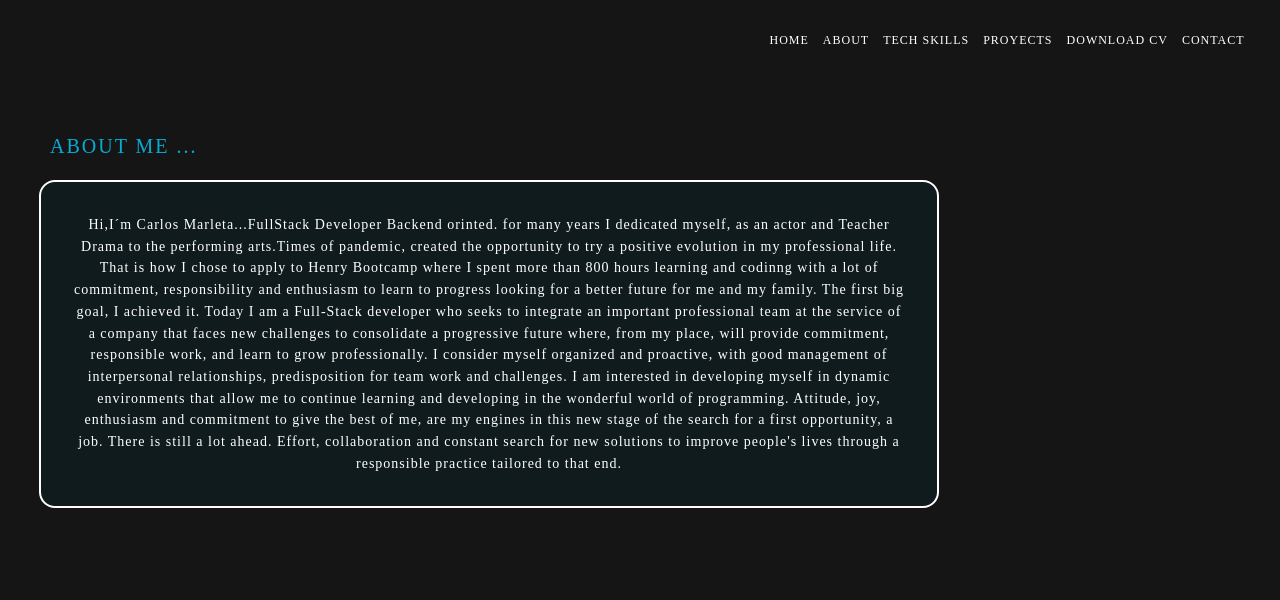
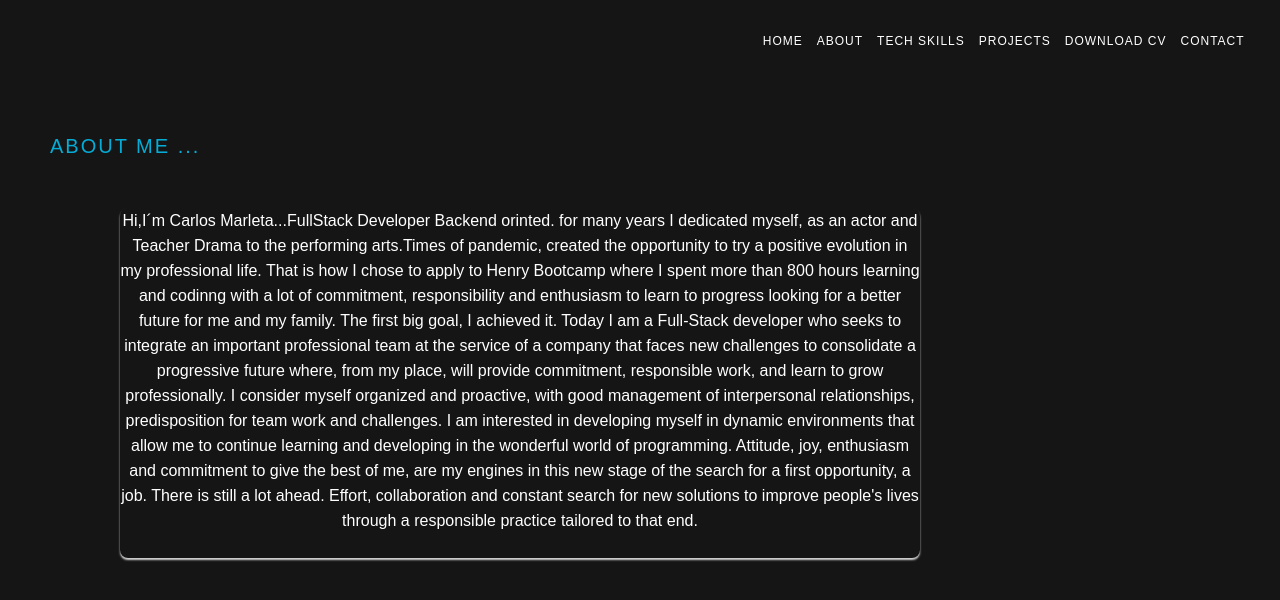
Before and after one commit to kinko7/My-Portfolio, a React (Create React App) app: page /me in a window 1280 px wide. Shown: the top 600 px of the page. Built offline with nearby package versions, Linux system fonts and the light colour scheme.

Commit message:
Styles Cards

```diff
--- a/src/Component/Contact/contact.css
+++ b/src/Component/Contact/contact.css
@@ -1,6 +1,6 @@
 .nav-2 {
 
-    font-family: 'Amatic SC', cursive;
+    font-family: 'Poppins', sans-serif;
     color: rgb(5, 172, 214);
     margin-top: 55px;
     font-size: 20px;
@@ -10,8 +10,7 @@
 }
 
 .re {
-
-    font-family: 'Amatic SC', cursive;
+    font-family: 'Poppins', sans-serif;
     color: rgb(255, 255, 255);
     margin-top: 55px;
     margin-left: -123px;
@@ -64,12 +63,12 @@
 
 .btn {
     display: flex;
-    color: rgb(10, 0, 0);
+    color: rgb(0, 0, 0);
     font-family: 'Amatic SC', cursive;
     padding: 5px;
     margin: 10px;
 
-    background-color: rgb(220, 185, 109);
+    background-color:rgb(69, 222, 243);
     cursor: pointer;
     border-radius: 4px;
 }
@@ -79,7 +78,7 @@
 
     cursor: pointer;
     background-color: none;
-    color: rgb(255, 255, 255)
+    color: rgb(0, 217, 255)
 }
 
 
--- a/src/Component/Home/home.css
+++ b/src/Component/Home/home.css
@@ -43,7 +43,7 @@ margin : 3px 0
 color:rgb(255, 255, 255);
 font-size:18px;
 letter-spacing: 5px;
-font-family: 'Amatic SC', cursive;
+font-family: 'Poppins', sans-serif;
 }
 
 /* Navbar Left */
@@ -52,7 +52,7 @@ display: flex;
 padding: 5px;
 margin:-20px;
 justify-content:end ;
-font-family: 'Amatic SC', cursive;
+font-family: 'Poppins', sans-serif;
 }
 
 
@@ -65,7 +65,7 @@ padding: 2px;
 color:rgb(255, 255, 255);
 font-size: 12px;
 letter-spacing: 1px;
-font-family: 'Amatic SC', cursive;
+font-family: 'Poppins', sans-serif;
 
 }
 
@@ -109,7 +109,7 @@ margin: 255px;
 margin-top: 90px;
 margin-left:10px;
 color:rgb(75, 75, 83);
-font-family: 'Amatic SC', cursive;
+font-family: 'Poppins', sans-serif;
 letter-spacing: 7px;
 }
 
@@ -118,6 +118,6 @@ font-size: 13px;
 margin-top: 300px;
 margin-left: 30px;
 color:rgb(255, 255, 255);
-font-family: 'Amatic SC', cursive;
+font-family: 'Poppins', sans-serif;
 letter-spacing: 7px;
 }
--- a/src/Component/Me.css
+++ b/src/Component/Me.css
@@ -17,51 +17,29 @@
     font-family: 'Open Sans Condensed', sans-serif;
 
     }
+    .containerrr  .cards{
+        width: 800px;
+        height: 350px;
+      border-radius: 8px;
+      box-shadow: 0 2px 2px rgba(250, 250, 250, 0.834);
+      transition: all 0.25s;
 
-    .let  {
-
-    padding: 4.5rem;
-    margin: 0;
-
-    background-blend-mode: multiply;
-    margin-left: 282px;
-    width:-150px;
-
-    }
-    .card {
-    width: 400px;
-    height: auto;
-    padding: 2rem;
-    border-radius: 1rem;
-    margin-left: -315px;
-    margin-top: -100px;}
-
-    .card {
-        display:flex ;
-        background-color:rgba(1, 43, 49, 0.284);
- width: 900px;
- border: 2px solid rgb(255, 255, 254);
+margin-left: 120px;
 
 
+     }
 
 
-    }
-    p, a {
-    font-size:14px;
-    /* color: rgb(230, 223, 223); */
-    color:rgb(255, 255, 255);;
-    line-height: 155%;
-    letter-spacing: 1px;
-    text-align: center;
-    font-family: 'Amatic SC', cursive;
+     .containerrr  .cards:hover{
 
-    }
+     transform: translateY(-15px);
+     box-shadow: 0 12px 16px rgba(3, 96, 109, 0.89);
 
+     }
 
-
-    .shape {
-    position: absolute;
-    width: 150px;
-    top: .5rem;
-    left: .5rem;
-    }
+    .containerrr  .cards h4{
+        font-family: 'Poppins', sans-serif;
+        line-height: 25px;
+        color:white;
+        font-weight: 500;
+                 }
--- a/src/Component/Me.js
+++ b/src/Component/Me.js
@@ -11,9 +11,9 @@ export default function Me() {
       <nav className="nav-1">
         <span className="nav-2">ABOUT ME ...</span>
       </nav>
-      <div className="let">
-        <div className="card">
-          <p>
+      <div className="containerrr">
+        <div className="cards">
+          <h4>
 Hi,I´m Carlos Marleta...FullStack Developer Backend orinted.
 for many years I dedicated myself, as an actor and Teacher Drama to
 the performing arts.Times of pandemic, created
@@ -37,7 +37,7 @@ this new stage of the search for a first opportunity, a job. There
 is still a lot ahead. Effort, collaboration and constant search for
 new solutions to improve people's lives through a responsible
 practice tailored to that end.
-          </p>
+          </h4>
         </div>
       </div>
     </div>
--- a/src/Component/Proyects/Proyects.css
+++ b/src/Component/Proyects/Proyects.css
@@ -1,3 +1,29 @@
+/* .news-cards a {
+padding: 8px 0;
+
+text-transform: uppercase;
+display: inline-block;
+
+}
+.news-cards img {
+width: 100%;
+height: 260px;
+padding: 10px;
+border: 2px solid rgba(255, 255, 255, 0.411);
+transition: all 1s;
+}
+.news-cards img:hover {
+
+transition: all 2s;
+transform: scale(1.2);
+
+}
+.news-cards h5 {
+   font-family: 'Poppins', sans-serif;
+font-size: 20px;
+margin: 8px 0;
+color:rgba(248, 245, 245, 0.85)
+}
 
 .news-cards {
 display: grid;
@@ -9,7 +35,67 @@ transition: all  1s;
 border: 2px solid rgb(208, 201, 186);
 background-color:rgba(2, 22, 22, 0.937)
 
+} */
+
+
+
+
+.containerr{
+   width: 100%;
+   max-width: 1200px;
+   height:110px;
+display: flex;
+flex-wrap: wrap;
+justify-content: center;
+margin: auto;
+
 }
+
+.containerr  .card{
+   width: 330px;
+   height: 490px;
+ border-radius: 8px;
+ box-shadow: 0 2px 2px rgba(250, 250, 250, 0.834);
+ overflow: hidden;
+ margin: 20px;
+ transition: all 0.25s;
+
+
+}
+
+
+.containerr  .card:hover{
+
+transform: translateY(-15px);
+box-shadow: 0 12px 16px rgba(251, 251, 251, 0.2);
+
+}
+
+   .containerr .card img{
+
+     width: 100%;
+     height: 100%;
+
+
+      }
+      .containerr  .card h6{
+         font-family: 'Dosis', sans-serif;
+color:white;
+ margin:10px;
+text-align: center;
+font-weight: 520;
+
+line-height:20px ;
+
+
+         }
+         .containerr  .card h3{
+            font-family: 'Poppins', sans-serif;
+            line-height: 25px;
+            color:white;
+            font-weight: 520;
+                     }
+
 
 
 .bt{
@@ -18,8 +104,8 @@ border:none;
 padding:2px;
 font-size: 35px;
 color:rgba(246, 244, 238, 0.938);
-display:flex;
-margin: 10px;
+
+margin: 5px;
 
 
 }
@@ -33,23 +119,10 @@ transform: scale(1.4);
 
 
 
-.news-cards img {
-width: 100%;
-height: 260px;
-padding: 10px;
-border: 2px solid rgba(255, 255, 255, 0.411);
-transition: all 1s;
-}
-.news-cards img:hover {
 
-transition: all 2s;
-transform: scale(1.2);
+/*
 
-}
-
-
-
-img.redimension{
+ img.redimension{
 padding: 4%;
 width:80%;
 height: 120%;
@@ -58,25 +131,10 @@ margin-bottom: -5px;
 
 
 
-}
+}      */
 
-img.redimension:hover{
+/* img.redimension:hover{
 cursor: pointer;
 transition: all 2s;
 transform: scale(1.1);
-}
-.news-cards h5 {
-   font-family: 'Amatic SC', cursive;
-font-size: 20px;
-margin: 8px 0;
-color:rgba(248, 245, 245, 0.85)
-}
-
-
-.news-cards a {
-padding: 8px 0;
-
-text-transform: uppercase;
-display: inline-block;
-
-}
+} */
--- a/src/Component/Proyects/Proyects.js
+++ b/src/Component/Proyects/Proyects.js
@@ -17,15 +17,20 @@ export default function Proyects() {
       <div className="cont">
         <nav className="nav-1"></nav>
 
+        <div className="containerr">
 
-        <div className="news-cards">
+
+
           {proyects.length > 0 &&
             proyects.map((e, i) => (
+
+              <div className="card">
                 <div>
-                <h5 key={i}>{e.name}</h5>
+            <h3 key={i}>{e.name}</h3>
               <img src={e.image}></img>
-                <p>{e.description}</p>
-                <p>{e.tecnologies}</p>
+              <br/>
+              <h6>{e.description}</h6>
+              <h6>{e.tecnologies}</h6>
               <div className="git">
                 <a href={e.tube} target="_blank">
                <button className="bt">
@@ -37,12 +42,19 @@ export default function Proyects() {
                      <AiFillGithub/>
                     </button>
               </a>
-s                </div>
+              </div>
+              </div>
+
+
+              <h6>@Copyright 2021</h6>
               </div>
               ))}
+
+
             </div>
-        <div className="foot">@Copyright derechos reservados.</div>
               </div>
+
+
     </>
   );
 }
--- a/src/Component/Recontact.js
+++ b/src/Component/Recontact.js
@@ -1,5 +1,5 @@
 import React from "react";
-import Curriculum from "./assets/CV.pdf";
+// import CV from "./assets/"
 
 export default function Recontact(){
 
@@ -20,10 +20,11 @@ export default function Recontact(){
               <a href="/tech">TECH SKILLS</a>
             </li>
             <li>
-              <a href="/proyects">PROYECTS</a>
+              <a href="/proyects">PROJECTS</a>
             </li>
             <li>
-            <a download href={Curriculum}>
+            {/* download href={Curriculum */}
+            <a >
                 DOWNLOAD CV
               </a>
             </li>
```
Also changed, not shown: src/Component/Home/home.js (+0 -11 lines), 1 other file (tests, documents, lock files or other folders). Lines whose indentation alone changed are shown as unchanged.
